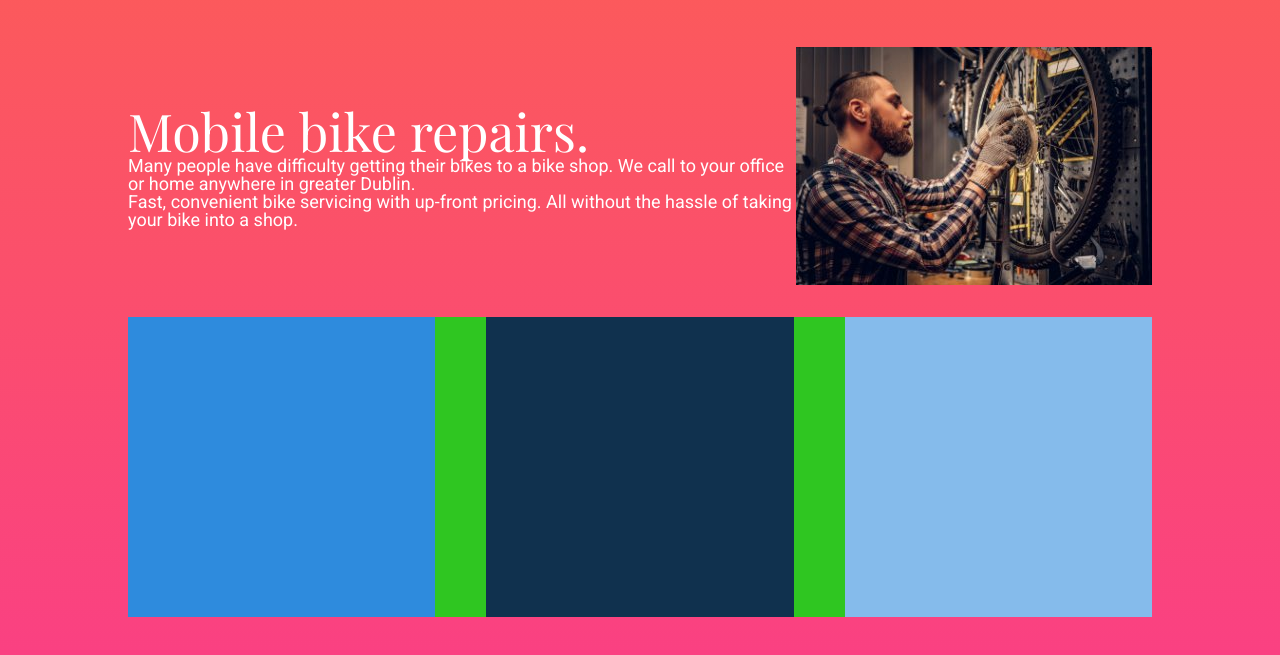
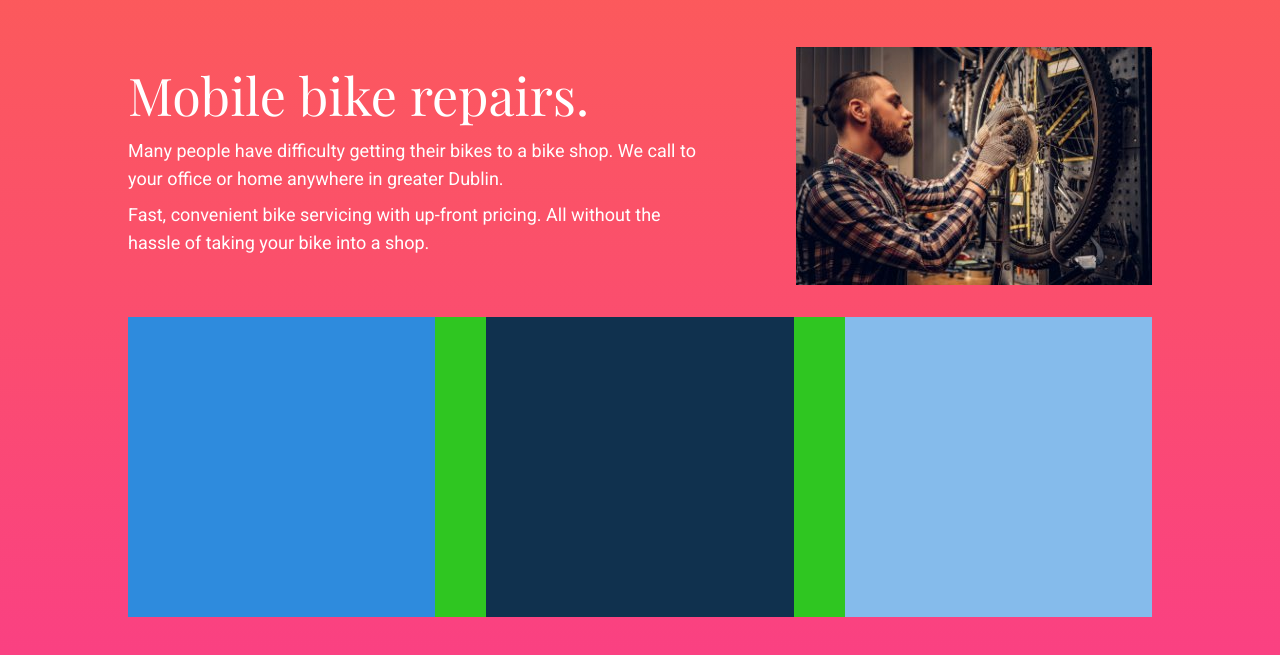
Before and after one commit to akashgamage/BUOLTuteProject02, a plain HTML site: page index.html in a window 1280 px wide. Shown: the part 125-780 px from the top of the page. Drawn offline with nearby package versions, Linux system fonts and the light colour scheme.

Commit message:
margin/padding and p space

```diff
--- a/style.css
+++ b/style.css
@@ -57,6 +57,7 @@ main {
 
 .herobox1 {
     flex: 2;
+    padding-right: 100px;
 }
 
 .herobox2 {
@@ -66,4 +67,10 @@ main {
 h1 {
     font-size: 3.25rem;
     font-family: 'Playfair Display', serif;
+    margin-bottom: 1rem;
 }
+
+p {
+    line-height: 1.75rem;
+    margin-bottom: 0.5rem;
+}
```
